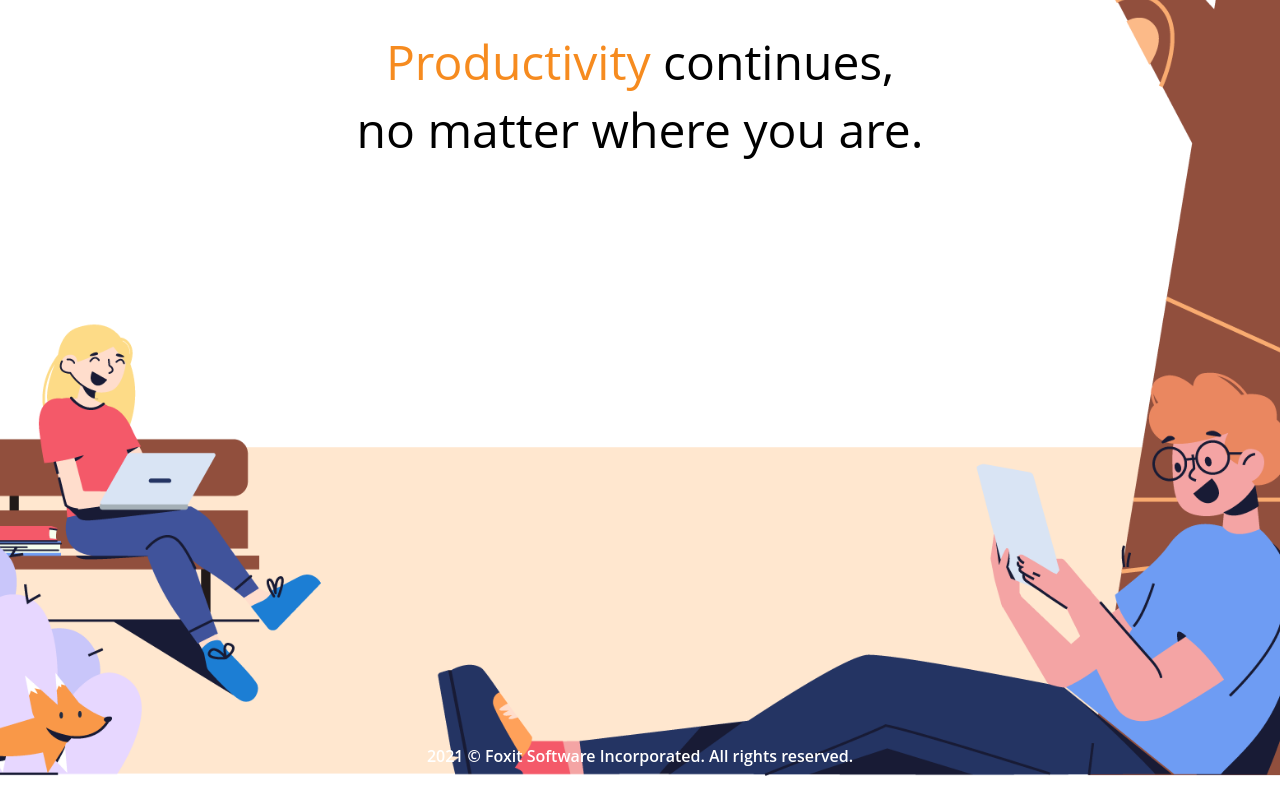
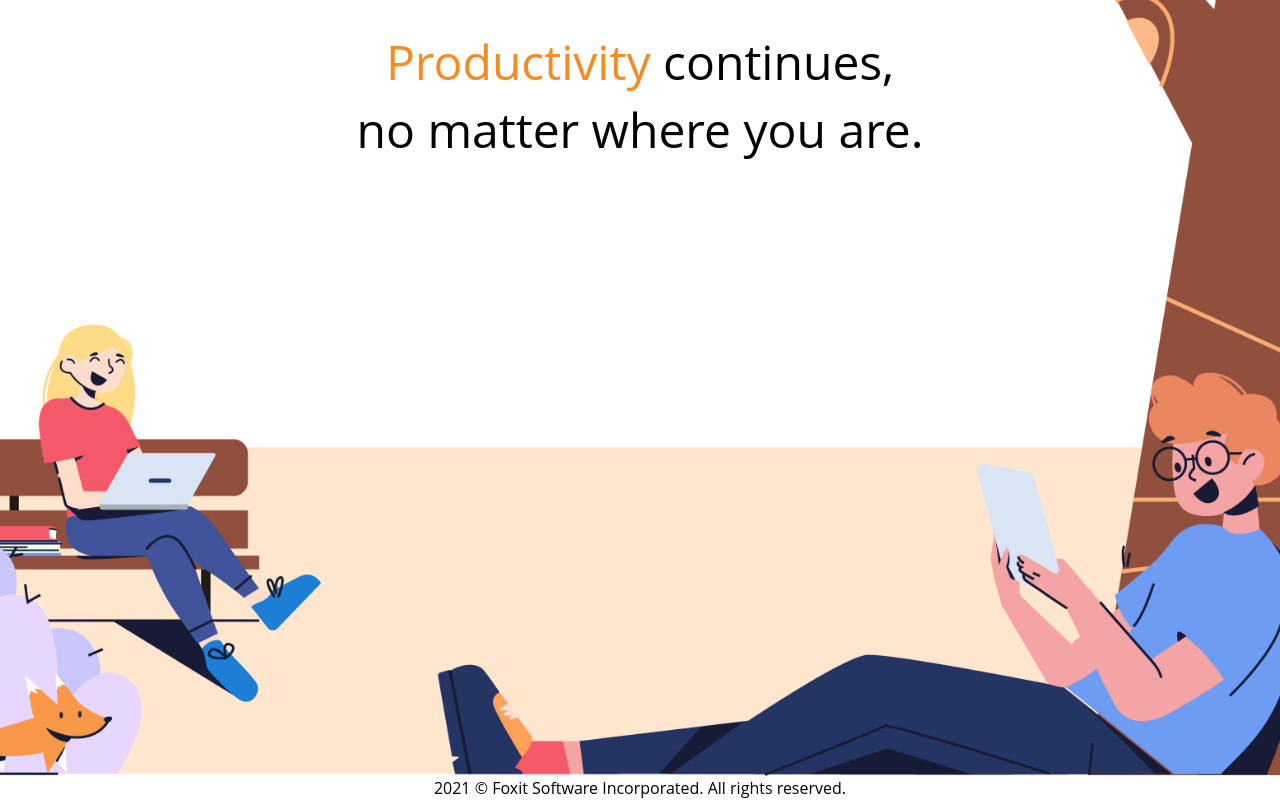
Before and after one commit to alexzhuisme/foxitedu, a React (Create React App) app: page / in a window 1280 px wide. Shown: the part 3864-4664 px from the top of the page. Before the commit the page ends 4640 px from the top, so only its background shows below. Built offline with nearby package versions, Linux system fonts and the light colour scheme.

Commit message:
Footer update

```diff
--- a/src/App.js
+++ b/src/App.js
@@ -2,6 +2,7 @@ import Edit from './components/Edit';
 import Footer from './components/Footer';
 import Scan from './components/Scan';
 import Sign from './components/Sign';
+import Summary from './components/Summary';
 import Transfer from './components/Transfer';
 import Welcome from './components/Welcome';
 
@@ -13,6 +14,7 @@ function App() {
             <Scan / >
             <Edit / >
             <Sign / >
+            <Summary />
             <Footer / >
         </div>
     );
--- a/src/components/Footer.js
+++ b/src/components/Footer.js
@@ -1,11 +1,5 @@
 export default function Footer(){
     return(
-        <div className="bg-footer relative h-50 md:h-108 lg:h-720px xl:h-880px bg-no-repeat bg-contain md:bg-cover bg-bottom justify-center flex items-start">
-            <div className="flex flex-col justify-center items-center h-full xl:mt-0 md:text-4xl lg:text-5xl pb-12 md:pb-44 xl:pb-108">
-                <div className="lg:mb-5"><span className="text-orange-foxit">Productivity</span> continues,</div>
-                <div>no matter where you are.</div>
-            </div>
-            <div className="absolute bottom-2 text-white font-semibold">2021 © Foxit Software Incorporated. All rights reserved.</div>
-        </div>
+        <div className="flex justify-center items-center text-center text-sm md:text-base">2021 © Foxit Software Incorporated. All rights reserved.</div>
     )
 }
--- /dev/null
+++ b/src/components/Summary.js
@@ -0,0 +1,10 @@
+export default function Summary(){
+    return(
+        <div className="bg-footer h-50 md:h-108 lg:h-720px xl:h-880px bg-no-repeat bg-contain md:bg-cover bg-bottom justify-center flex items-start">
+            <div className="flex flex-col justify-center items-center h-full xl:mt-0 md:text-4xl lg:text-5xl pb-12 md:pb-44 xl:pb-108">
+                <div className="lg:mb-5"><span className="text-orange-foxit">Productivity</span> continues,</div>
+                <div>no matter where you are.</div>
+            </div>
+        </div>
+    )
+}
```
